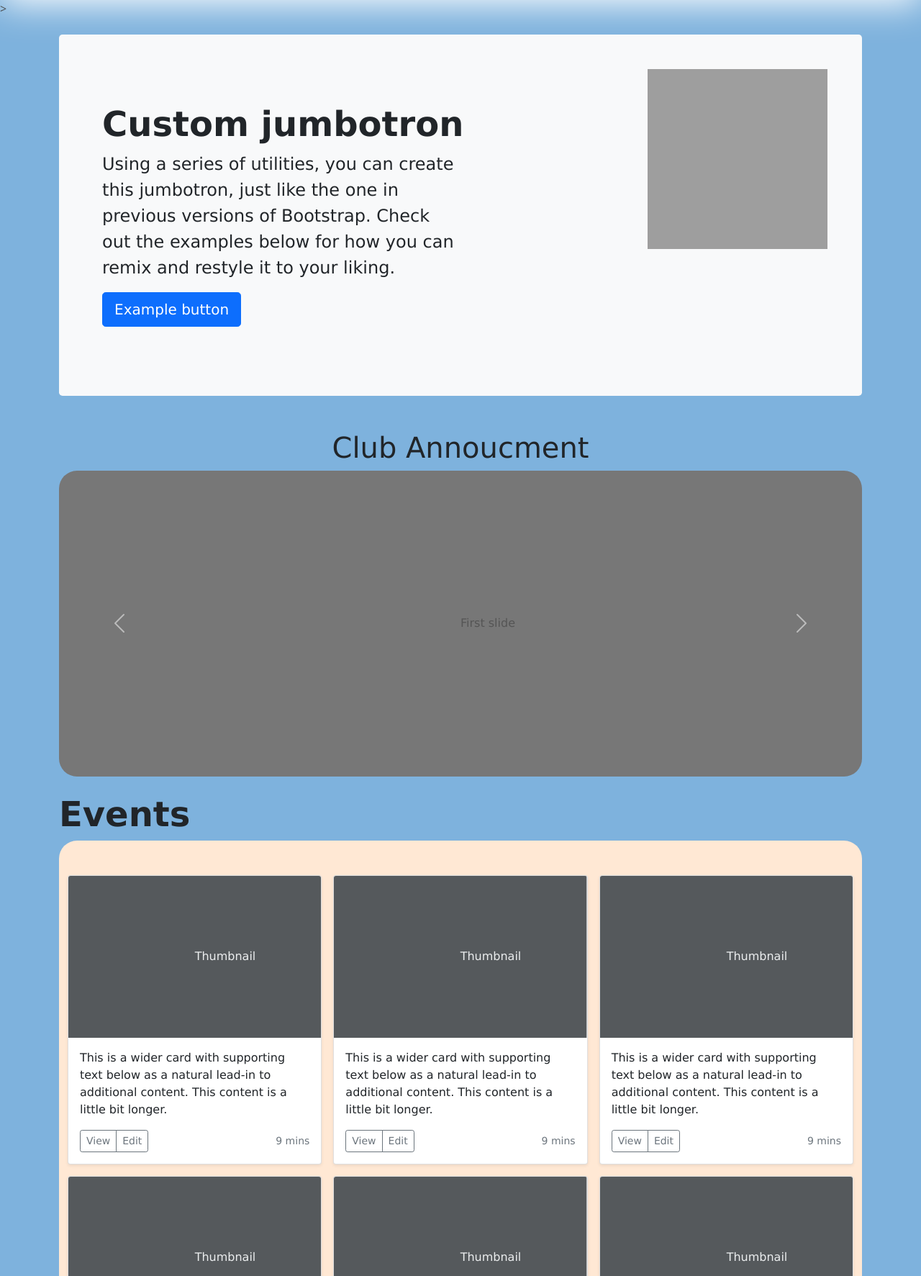
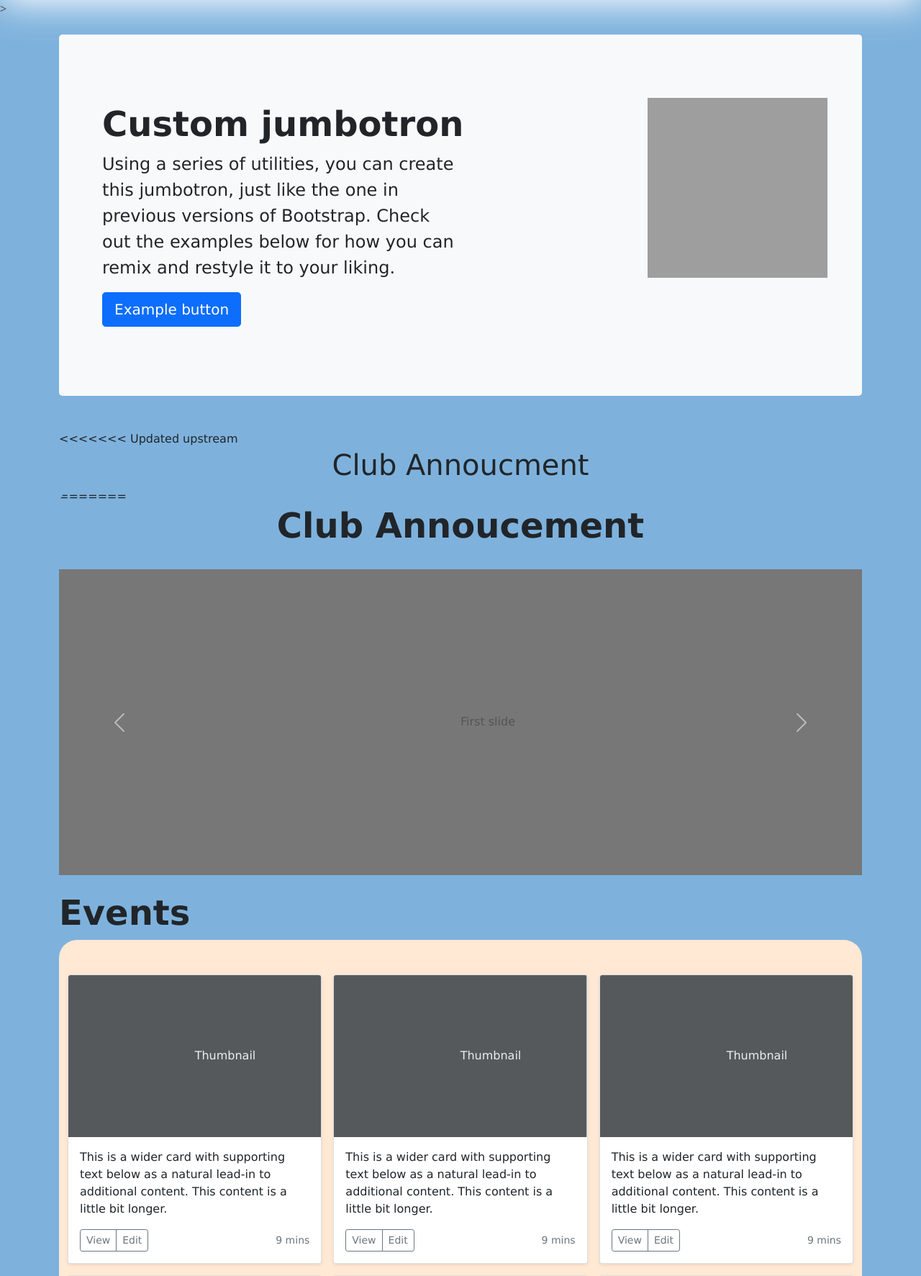
Before and after one commit to ly3u/SDP-Assignment-2022-, a PHP site: page /S_ClubInfo.php in a window 1280 px wide. Shown: the part 123-1896 px from the top of the page at 72% size. Run offline with PHP 8.4, Linux system fonts and the light colour scheme; grey boxes are pictures that could not be loaded.

Commit message:
Update S_ClubInfo.php

```diff
--- a/S_ClubInfo.php
+++ b/S_ClubInfo.php
@@ -21,12 +21,22 @@
                 <button class="btn btn-primary btn-lg" type="button">Example button</button>
             </div>
             <img src="https://d3s6gs1cfdg3qb.cloudfront.net/files/cd62f3f748e1eefa43297ddb2f0e43563f3ce3de0002dcdc13d146122f46eaec.jpg"
-                alt="" style="width:250px; height:250px;">
+                alt="" style="width:250px; height:250px; margin-top:40px;">
         </div><br>
+<<<<<<< Updated upstream
         <center><h1>Club Annoucment</h1></center>
         <div class="bd-example" >
             <div id="carouselExampleControls" class="carousel slide" data-bs-ride="carousel" >
                 <div class="carousel-inner" style=" border-radius: 25px;">
+=======
+        <center>
+            <h1 class="display-5 fw-bold">Club Annoucement</h1>
+        </center>
+        <br>
+        <div class="bd-example">
+            <div id="carouselExampleControls" class="carousel slide" data-bs-ride="carousel">
+                <div class="carousel-inner">
+>>>>>>> Stashed changes
                     <div class="carousel-item active">
                         <svg class="bd-placeholder-img bd-placeholder-img-lg d-block w-100" width="800" height="425"
                             xmlns="http://www.w3.org/2000/svg" role="img" aria-label="Placeholder: First slide"
```
